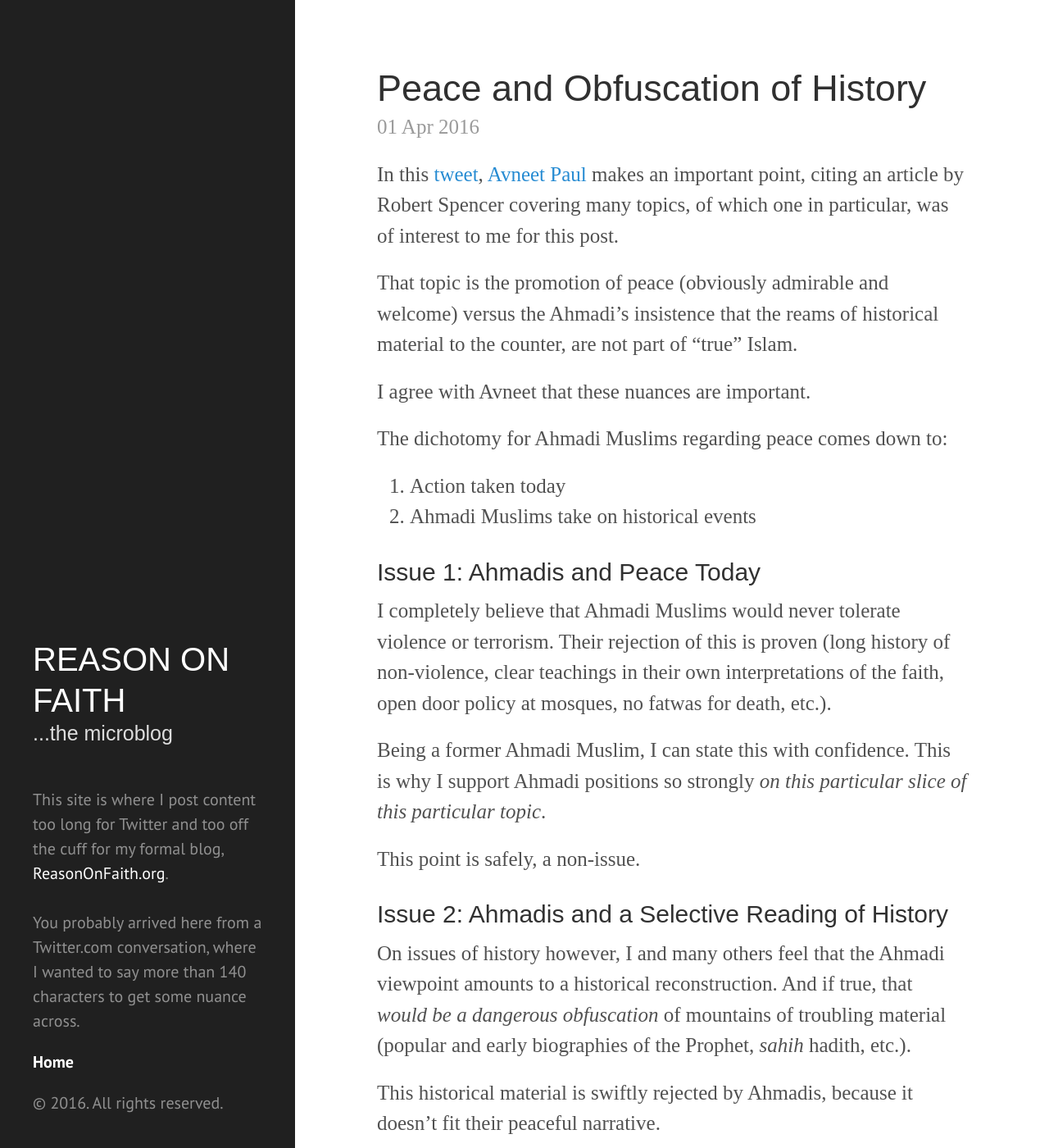
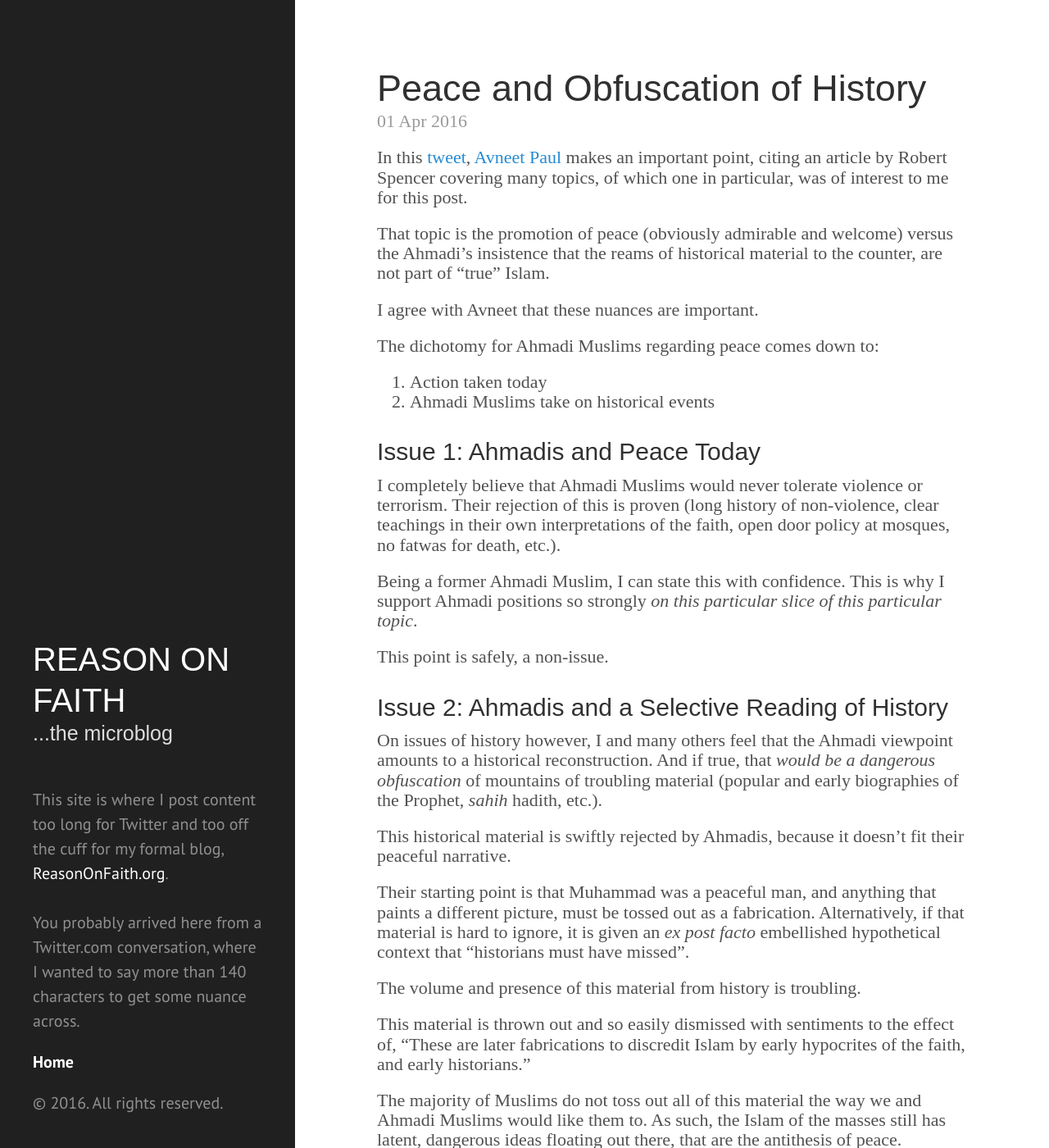
Before and after one commit to ReasonOnFaith/ReasonOnFaith.github.io, a Jekyll site: the page built from index.html, in a window 1280 px wide and 1400 px high. Shown: the whole window at 82% size. Built offline with Jekyll 4.4.1, drawn with Linux system fonts in a browser that asks for light colours; the list of posts is cut into pages by our own code.

Commit message:
no message

```diff
--- a/public/css/poole.css
+++ b/public/css/poole.css
@@ -112,8 +112,9 @@ h4, h5, h6 {
 /* Body text */
 
 body div.post {
-	font-size: 1.25em;
+	font-size: 1.10em;
 	font-family:"freight-text-pro",serif;
+	line-height: 1.1em;
 }
 
 p {
```
